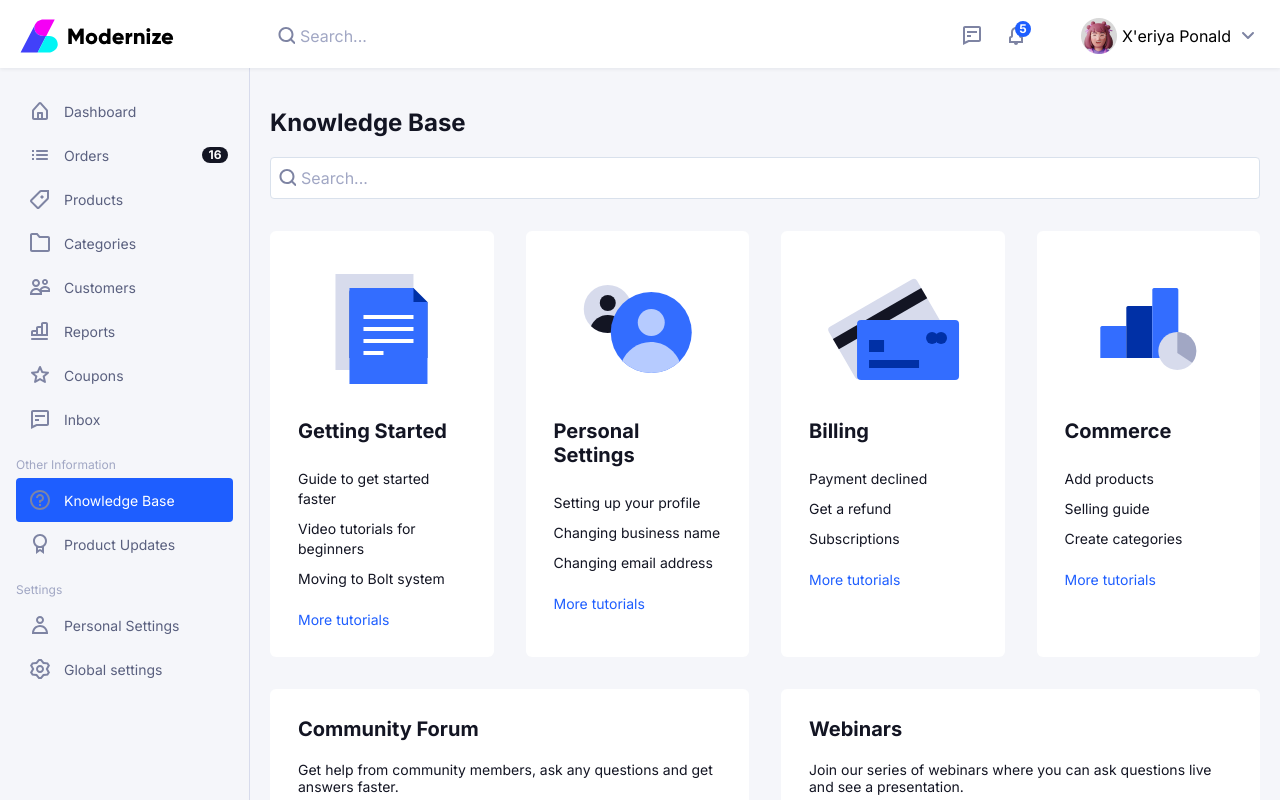
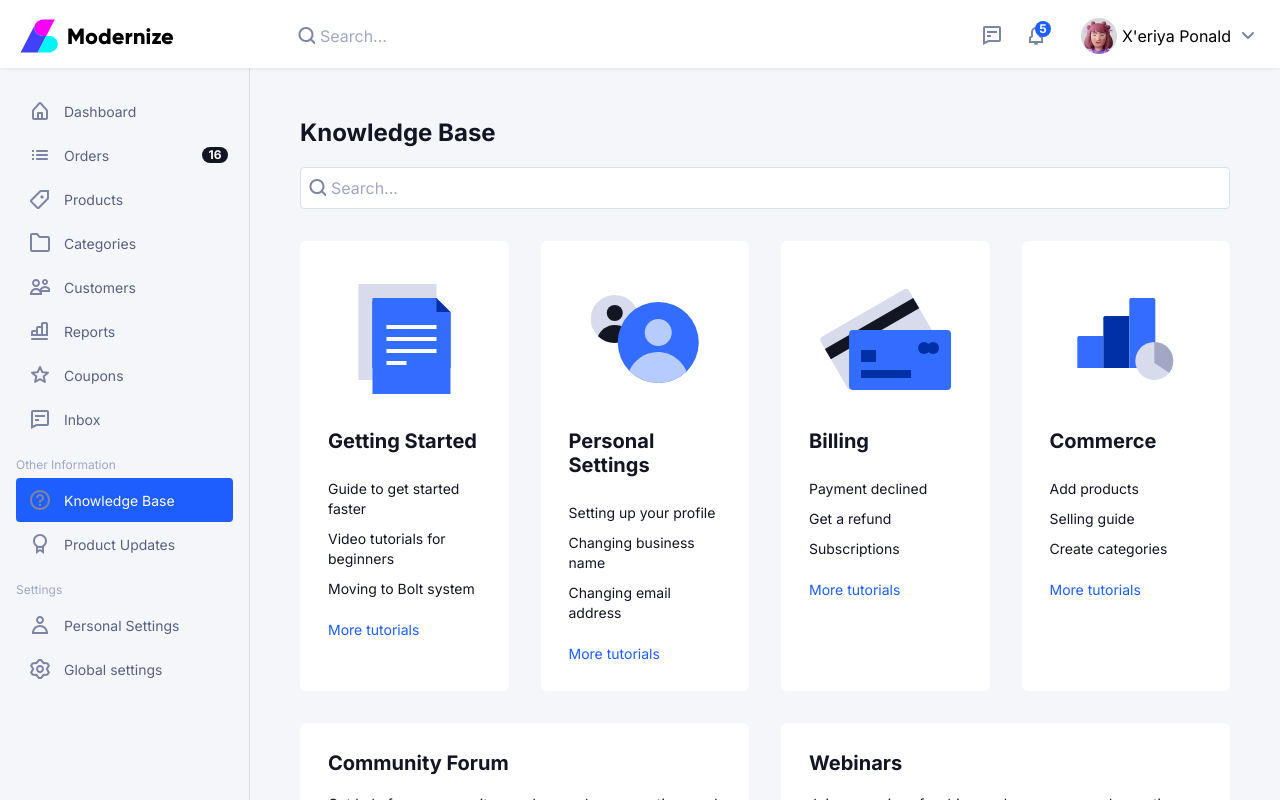
Before and after one commit to emoore29/Frontend-Angular-Challenge, an Angular app in the folder greenbase-app/: page / in a window 1280 px wide. Shown: the top 800 px of the page. Built offline with nearby package versions, Linux system fonts and the light colour scheme.

Commit message:
fixed minor spacing issues

```diff
--- a/greenbase-app/src/app/content/content.component.sass
+++ b/greenbase-app/src/app/content/content.component.sass
@@ -1,5 +1,5 @@
 .content
-      padding: 20px
+      padding: 30px 50px
       background-color: #F5F6FA
       height: 100%
       color: #131523
--- a/greenbase-app/src/app/header/header.component.sass
+++ b/greenbase-app/src/app/header/header.component.sass
@@ -2,7 +2,7 @@
       position: relative
       box-shadow: 0px 1px 4px 0px #15223214
       display: grid
-      grid-template-columns: 250px auto 300px
+      grid-template-columns: 270px auto 300px
       align-items: center
       padding: 10px 20px
       height: 68px
@@ -28,6 +28,7 @@
 
 .user-notifs
       gap: 20px
+      margin-left: 20px
 
 .notifications
       position: relative
```
